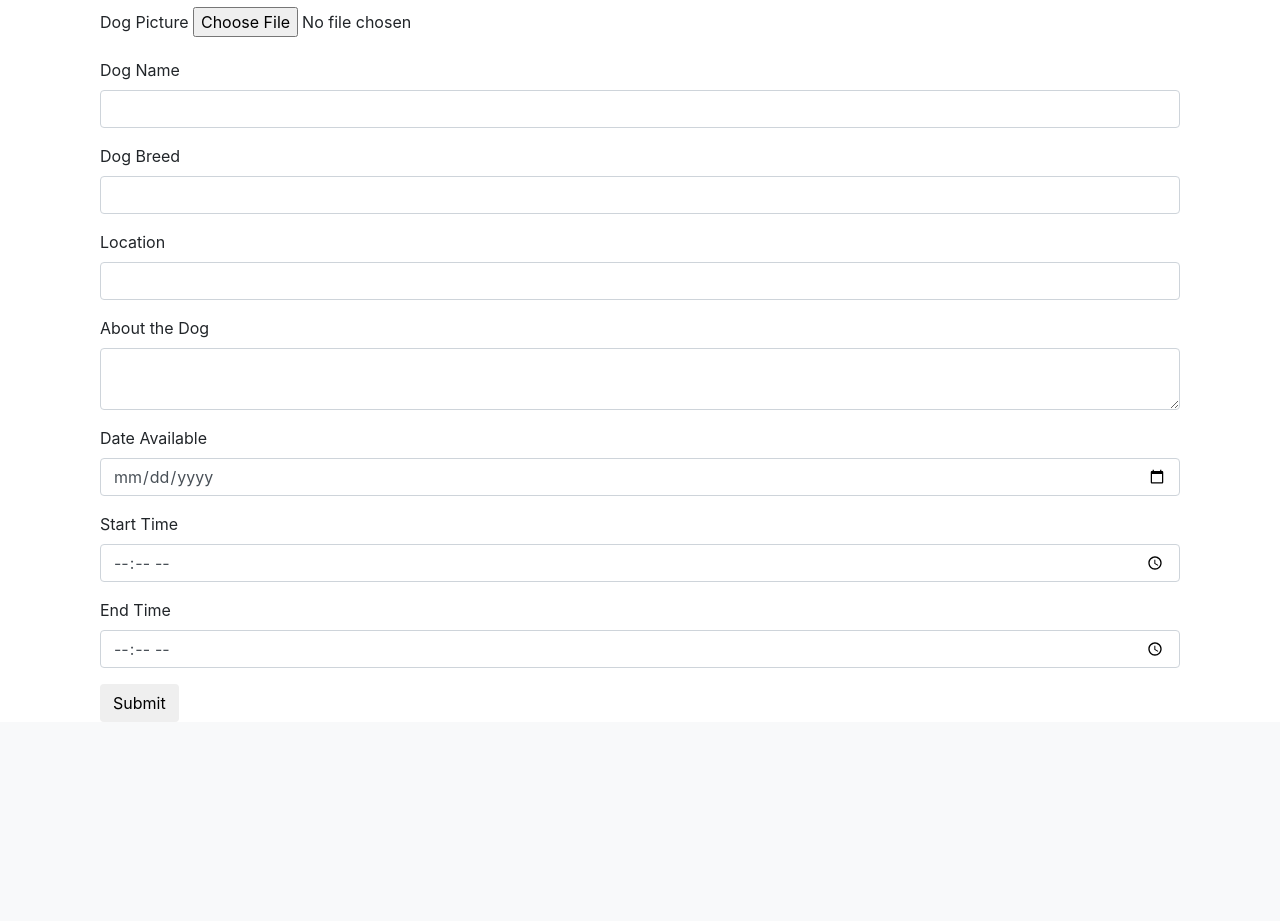
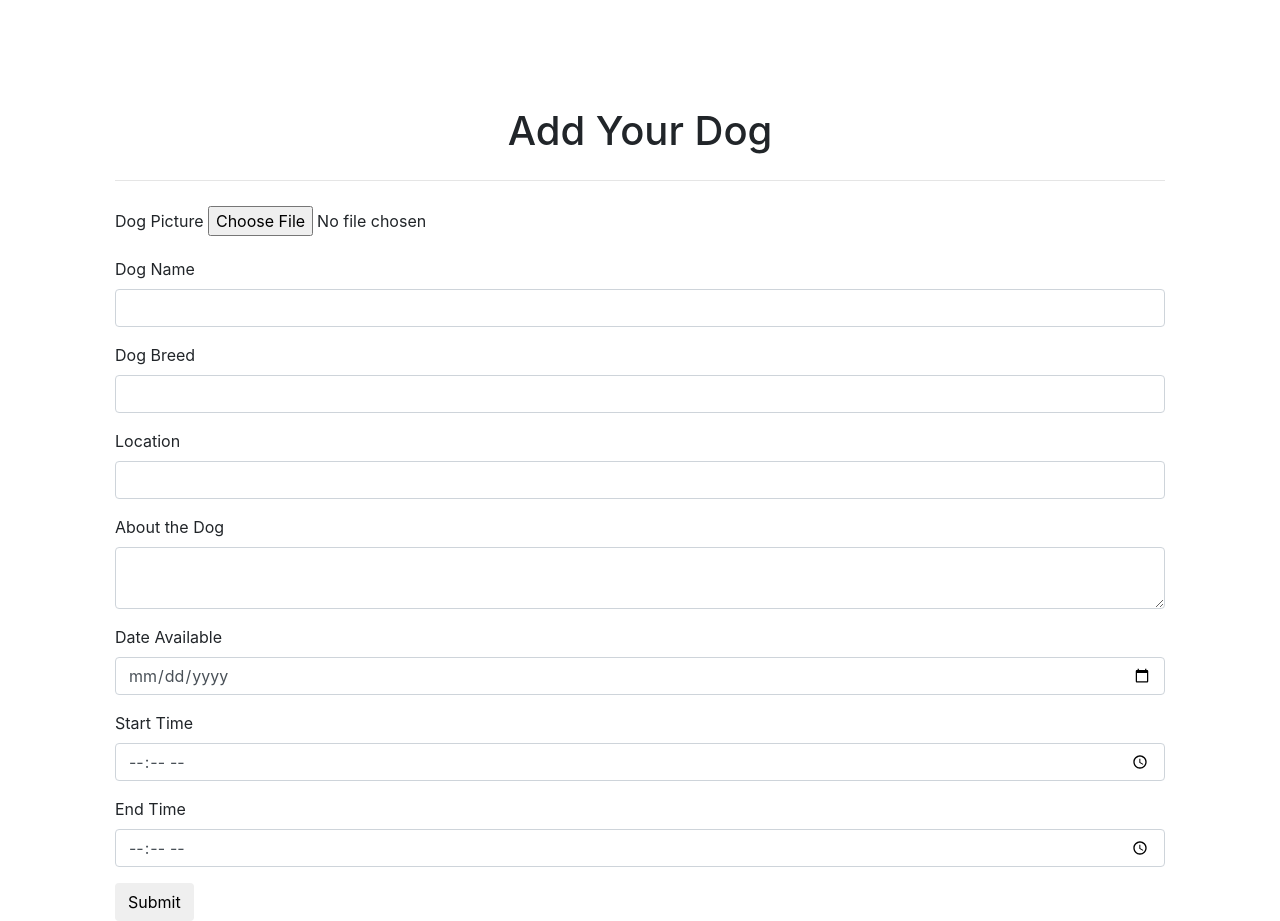
Before and after one commit to ika-musuko/subpup, a Flask app: page /add_dog in a window 1280 px wide. Shown: the part 113-1034 px from the top of the page. Before the commit the page ends 823 px from the top, so only its background shows below. Run offline with Flask 2, Linux system fonts and the light colour scheme; some libraries are stand-ins or nearby versions.

Commit message:
Added padding on pages to fix nav.

```diff
--- a/backend/project/static/css/index.css
+++ b/backend/project/static/css/index.css
@@ -1,6 +1,10 @@
 
 .container {
   margin-top: 10%;
+}
+
+body {
+    padding-top: 100px;
 }
 
 hr {
--- /dev/null
+++ b/backend/project/templates/about.html
@@ -0,0 +1,4 @@
+{% extends "base.html" %}
+{% block content %}
+
+{% endblock %}
--- a/backend/project/templates/add_dog.html
+++ b/backend/project/templates/add_dog.html
@@ -1,4 +1,8 @@
 {% extends "base.html" %}
 {% block content %}
+<div class="container">
+  <h1 class="text-center">Add Your Dog</h1>
+  <hr/>
 {{ wtf.quick_form(dogform) }}
+</div>
 {% endblock %}
--- a/backend/project/templates/edit_dog.html
+++ b/backend/project/templates/edit_dog.html
@@ -1,4 +1,8 @@
 {% extends "base.html" %}
 {% block content %}
+  <div class="container">
+    <h1 class="text-center">Edit Your Dog</h1>
+    <hr />
     {{ wtf.quick_form(dogform) }}
+  </div>
 {% endblock %}
--- a/backend/project/templates/my_reservations.html
+++ b/backend/project/templates/my_reservations.html
@@ -1,5 +1,6 @@
 {% extends "base.html" %}
 {% block content %}
+  <div class="container">
     <h1 class="text-center">My Reservations</h1>
     <hr/>
     <div class="row">
@@ -9,4 +10,5 @@
             {% endwith %}
         {% endfor %}
     </div>
+  </div>
 {% endblock %}
```
